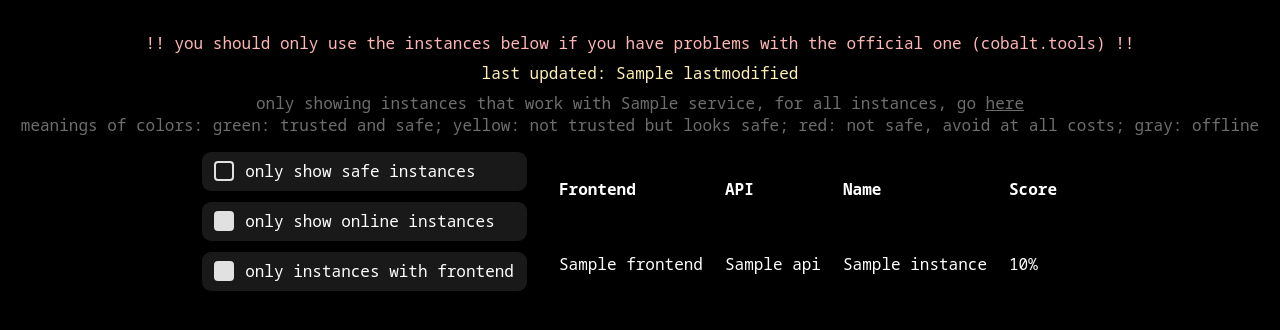
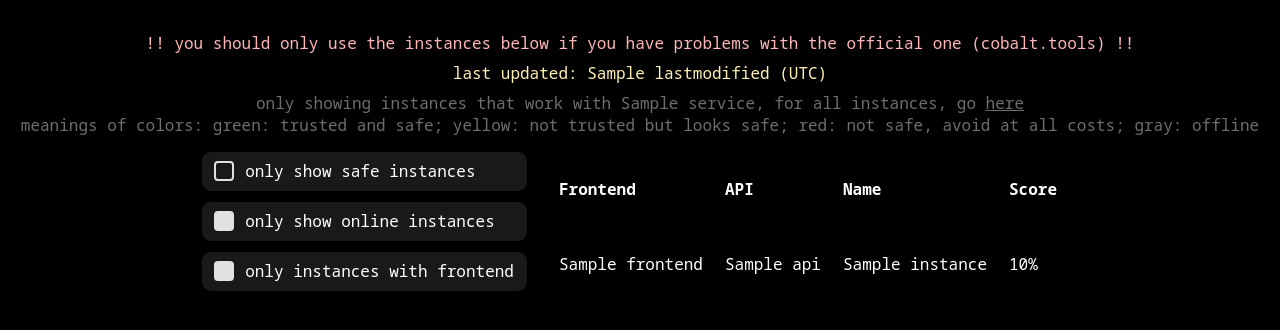
Before and after one commit to amanhnb88/unduh-media-bebas, a Flask app: template templates/service.html in a window 1280 px wide. Shown: the part 145-475 px from the top of the page. Run offline with Flask 3, Linux system fonts and the light colour scheme; the template is opened without the code that fills it: most values are stand-ins (such as "Sample title", 1, 10 or a date in 2020); parts of the project's set-up code (start-up, migrations or seed data) failed here and were passed over; some web fonts are replaced.

Commit message:
refactor: inform that the last updated time is utc

```diff
--- a/templates/service.html
+++ b/templates/service.html
@@ -10,7 +10,7 @@
         {% include 'include/header.html' %}
     </header>
     <span style="text-align: center;" id="warning">!! you should only use the instances below if you have problems with the official one (cobalt.tools) !!</span>
-    <p style="text-align: center; margin: 8px;" class="info">last updated: {{ lastmodified }}</p>
+    <p style="text-align: center; margin: 8px;" class="info">last updated: {{ lastmodified }} (UTC)</p>
     <span style="text-align: center;" class="disabled">only showing instances that work with {{ service }}, for all instances, go <a href="/" style="text-decoration: underline;">here</a></span>
     <p style="text-align: center; margin-top: 0px;" class="disabled">meanings of colors: green: trusted and safe; yellow: not trusted but looks safe; red: not safe, avoid at all costs; gray: offline</p>
     <main style="display: flex;">
```
